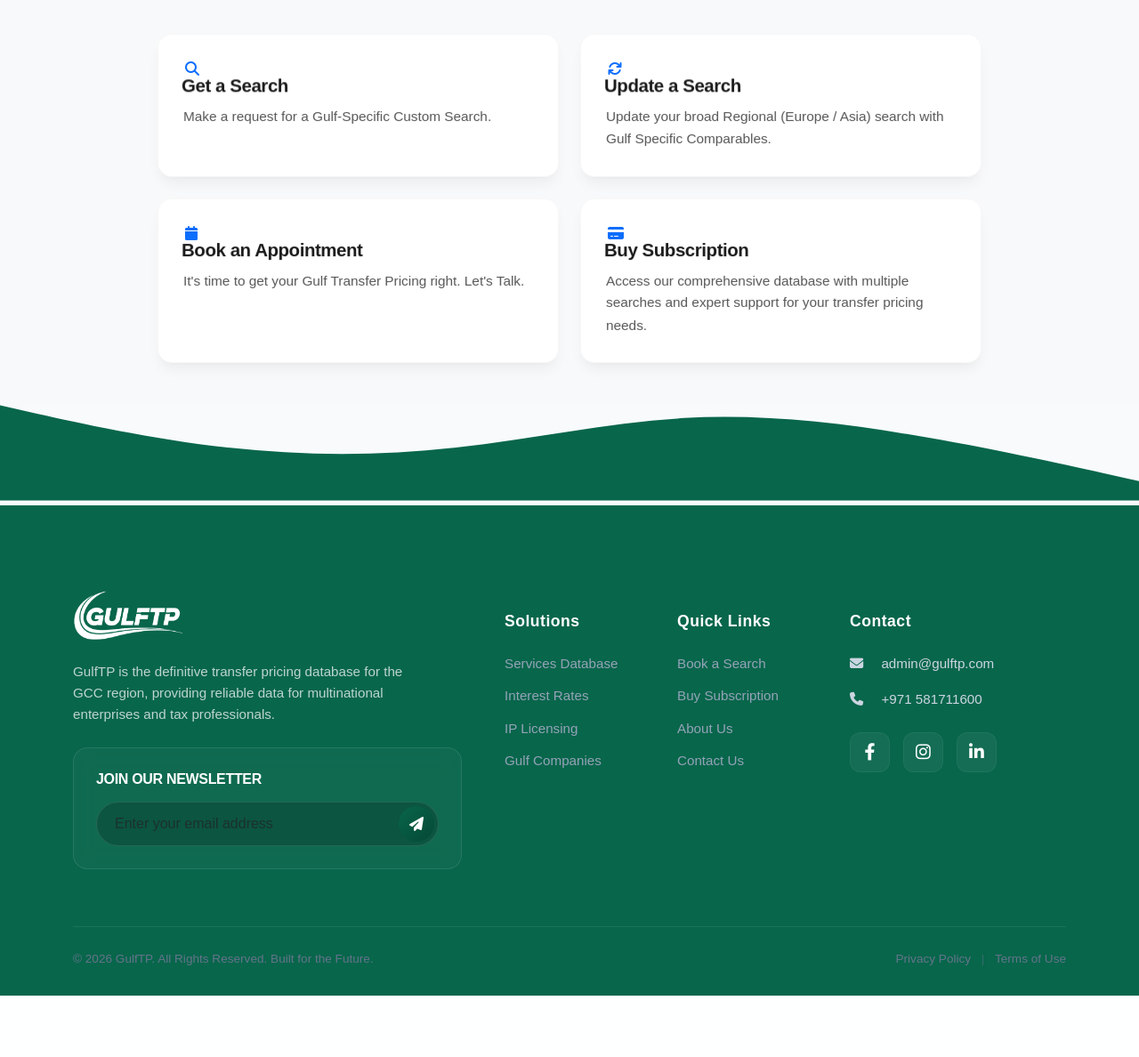
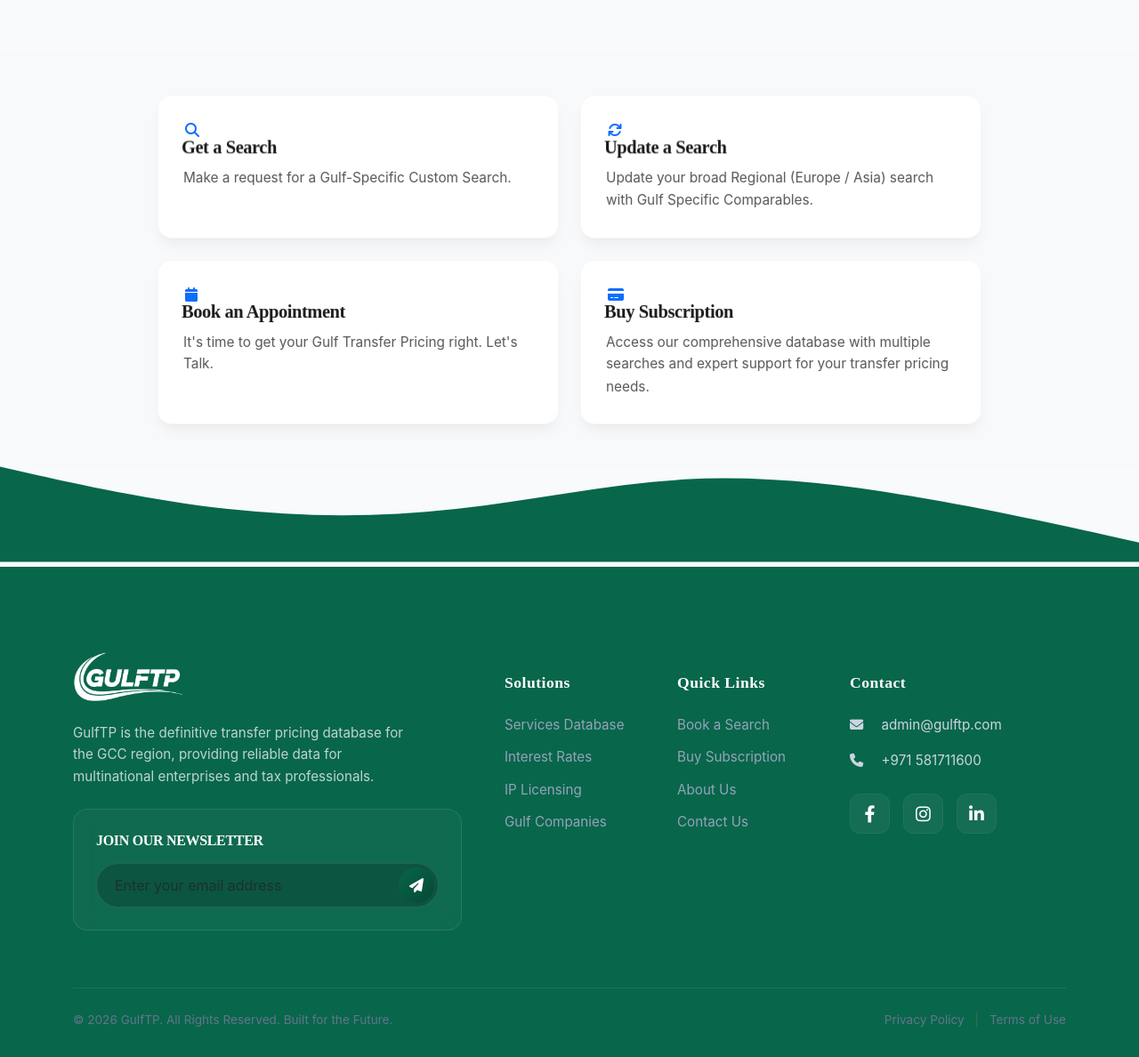
Before and after one commit to sakshidhawale5004/gulf-updated, a PHP site: page /interest-rates-database.html in a window 1280 px wide. Shown: the part 2924-4112 px from the top of the page at 89% size. Before the commit the page ends 4043 px from the top, so only its background shows below. Run offline with PHP 8.4, Linux system fonts and the light colour scheme.

Commit message:
Update fonts to Cormorant Garamond for headings and Inter for body text

```diff
--- a/style.css
+++ b/style.css
@@ -18,10 +18,10 @@
     --shadow-glow-orange: 0 10px 25px -5px rgba(245, 145, 32, 0.4);
 }
 
-@import url('https://fonts.googleapis.com/css2?family=Montserrat:wght@300;400;500;600;700;800;900&family=Sora:wght@300;400;500;600;700;800&display=swap');
+@import url('https://fonts.googleapis.com/css2?family=Cormorant+Garamond:wght@300;400;500;600;700&family=Inter:wght@300;400;500;600;700;800&display=swap');
 
 body {
-    font-family: 'Sora', sans-serif;
+    font-family: 'Inter', sans-serif;
     color: var(--text-dark); /* text-dark */
     background-color: var(--bg-light);
     overflow-x: hidden;
@@ -29,7 +29,7 @@ body {
 }
 
 h1, h2, h3, h4, h5, h6 {
-    font-family: 'Montserrat', sans-serif;
+    font-family: 'Cormorant Garamond', serif;
     font-weight: 700;
     letter-spacing: -0.02em;
 }
```
Also changed, not shown: index.html (+5 -5 lines).
